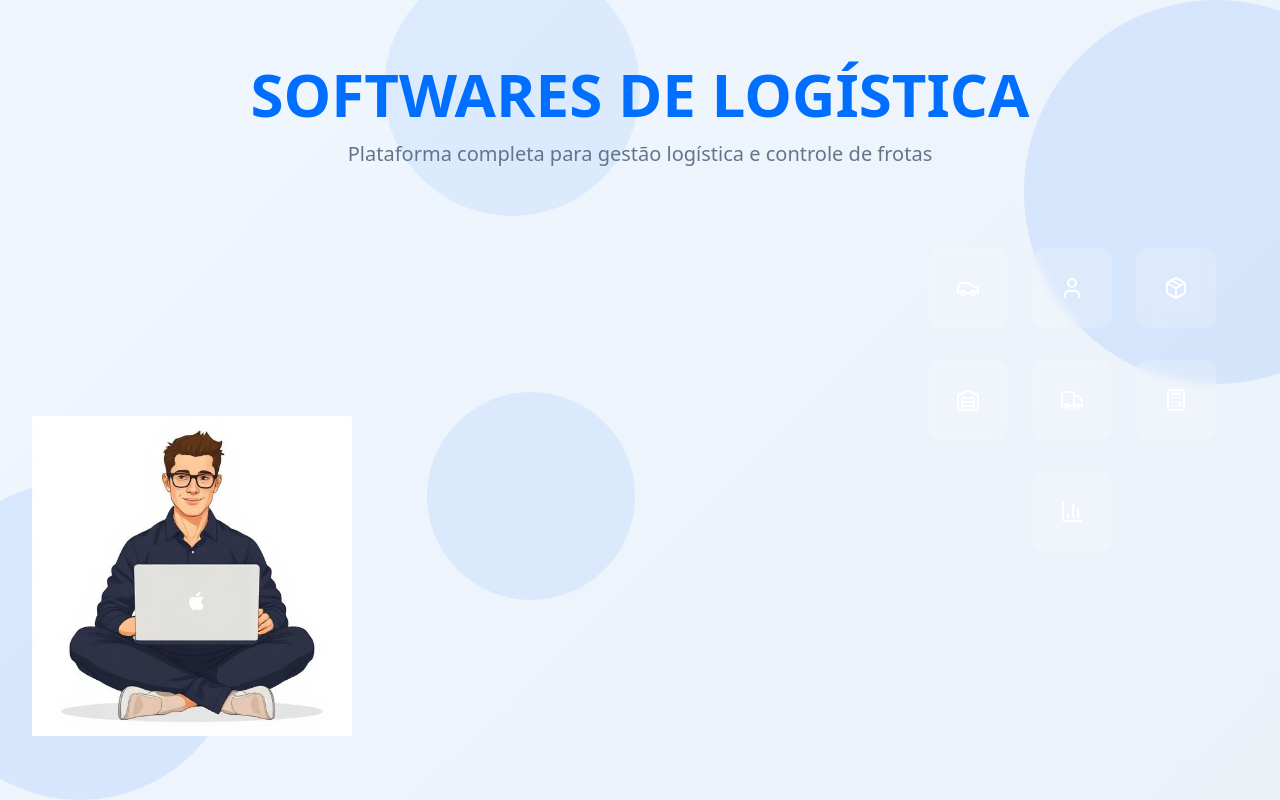
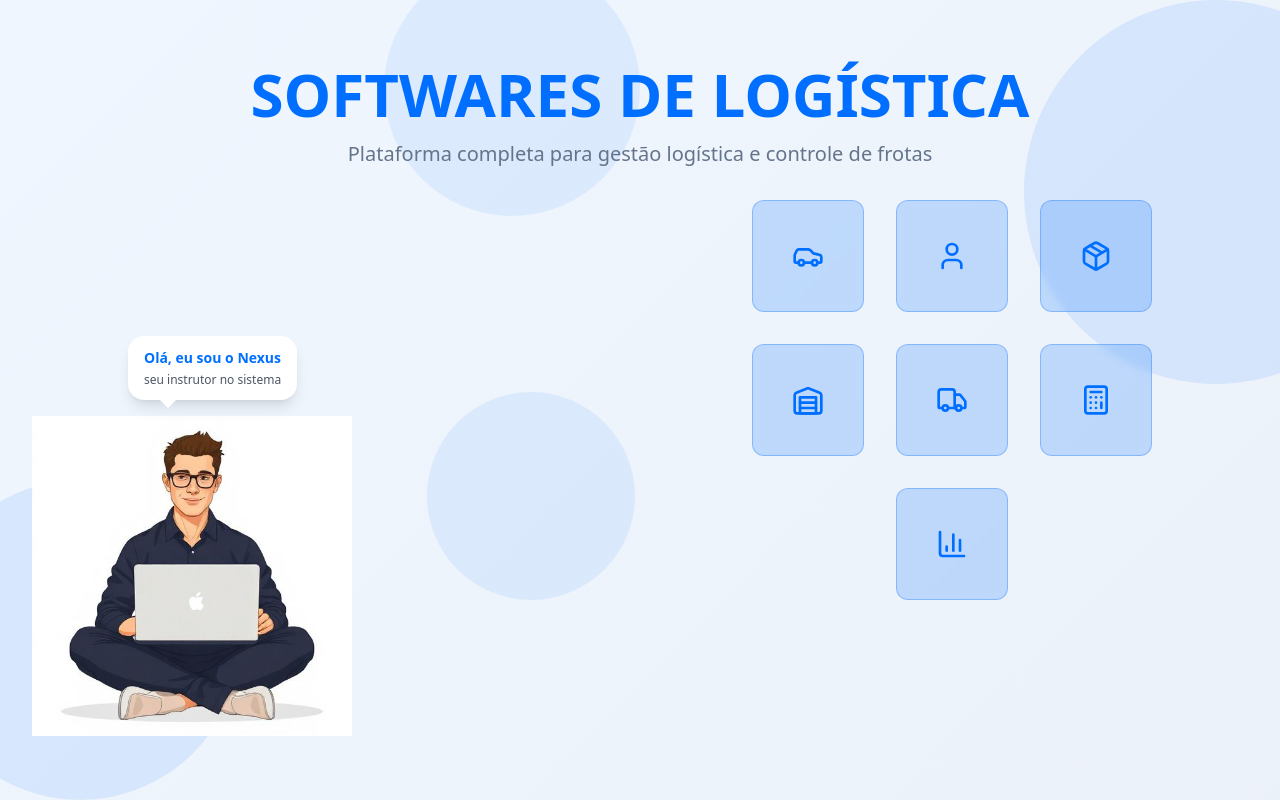
Before and after one commit to ConradRic/logi-cards-hub, a React (Vite) app: page / in a window 1280 px wide. Built offline with nearby package versions, Linux system fonts and the light colour scheme.

Commit message:
Refactor: Adjust card layout and character dialogue
- Revert cards to blue color.
- Center cards slightly and increase their size.
- Update character dialogue to "Olá, eu sou o Nexus, seu instrutor no sistema".
- Maintain existing hover interaction logic for dynamic dialogue changes.

```diff
--- a/src/components/OrganicCard.tsx
+++ b/src/components/OrganicCard.tsx
@@ -34,13 +34,13 @@ export const OrganicCard = ({
 
   return (
     <div
-      className="w-20 h-20 flex items-center justify-center cursor-pointer transition-all duration-300 hover:scale-110"
+      className="w-28 h-28 flex items-center justify-center cursor-pointer transition-all duration-300 hover:scale-110"
       onClick={handleClick}
       onMouseEnter={handleMouseEnter}
       onMouseLeave={handleMouseLeave}
     >
-      <div className="p-4 bg-white/20 backdrop-blur-sm rounded-xl w-full h-full flex items-center justify-center">
-        <Icon size={24} className="text-white" />
+      <div className="p-4 bg-primary/20 backdrop-blur-sm border border-primary/30 rounded-xl w-full h-full flex items-center justify-center">
+        <Icon size={32} className="text-primary" />
       </div>
     </div>
   );
--- a/src/pages/Dashboard.tsx
+++ b/src/pages/Dashboard.tsx
@@ -18,9 +18,9 @@ const Dashboard = () => {
     description: string;
     visible: boolean;
   }>({
-    title: "",
-    description: "",
-    visible: false
+    title: "Olá, eu sou o Nexus",
+    description: "seu instrutor no sistema",
+    visible: true
   });
 
   const handleCardHover = (title: string, description: string) => {
@@ -32,10 +32,11 @@ const Dashboard = () => {
   };
 
   const handleCardLeave = () => {
-    setSpeechBubble(prev => ({
-      ...prev,
-      visible: false
-    }));
+    setSpeechBubble({
+      title: "Olá, eu sou o Nexus",
+      description: "seu instrutor no sistema",
+      visible: true
+    });
   };
 
   const modules = [
@@ -105,10 +106,10 @@ const Dashboard = () => {
       </div>
 
       {/* Cards Container - Right Side */}
-      <div className="absolute right-16 top-1/2 transform -translate-y-1/2 z-20">
+      <div className="absolute right-32 top-1/2 transform -translate-y-1/2 z-20">
         <div className="space-y-8">
           {/* Primeira fileira - 3 cards */}
-          <div className="flex gap-6">
+          <div className="flex gap-8">
             {modules.slice(0, 3).map((module, index) => (
               <OrganicCard
                 key={index}
@@ -123,7 +124,7 @@ const Dashboard = () => {
           </div>
 
           {/* Segunda fileira - 3 cards */}
-          <div className="flex gap-6">
+          <div className="flex gap-8">
             {modules.slice(3, 6).map((module, index) => (
               <OrganicCard
                 key={index + 3}
```
